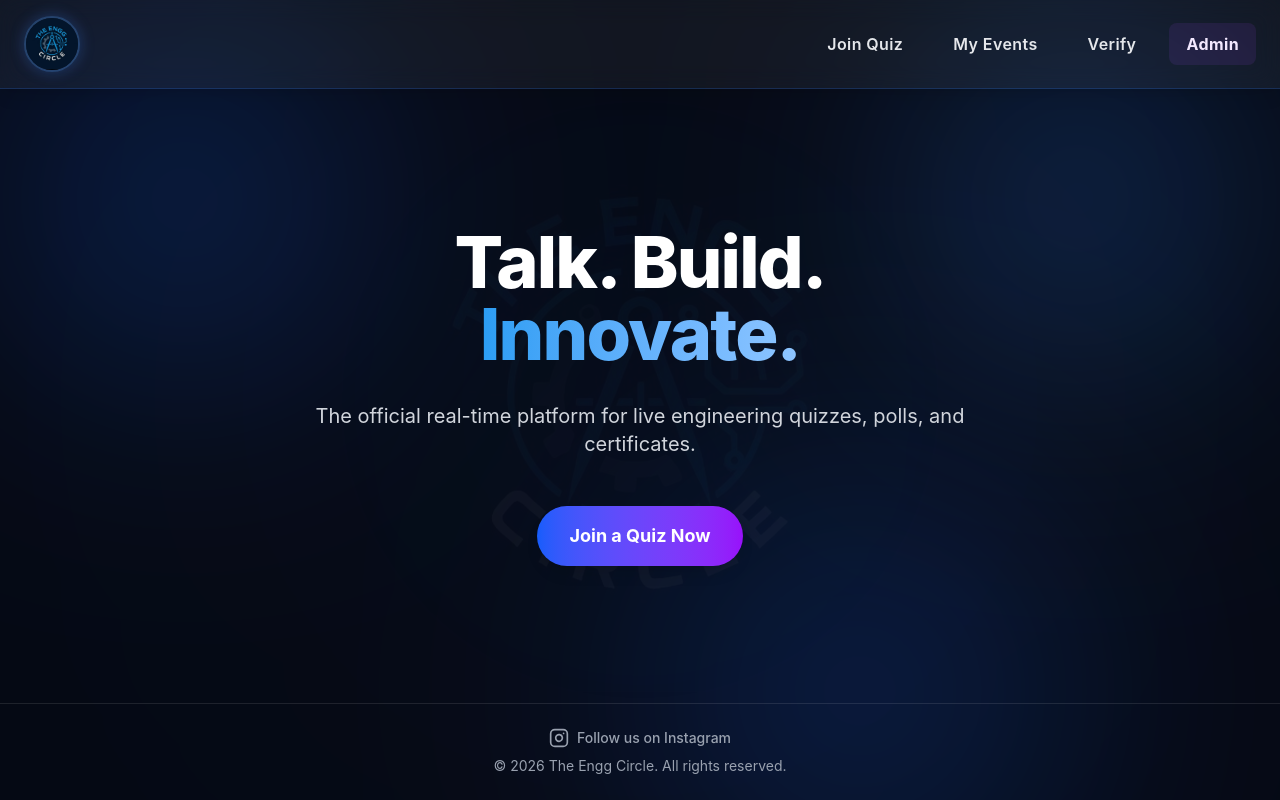
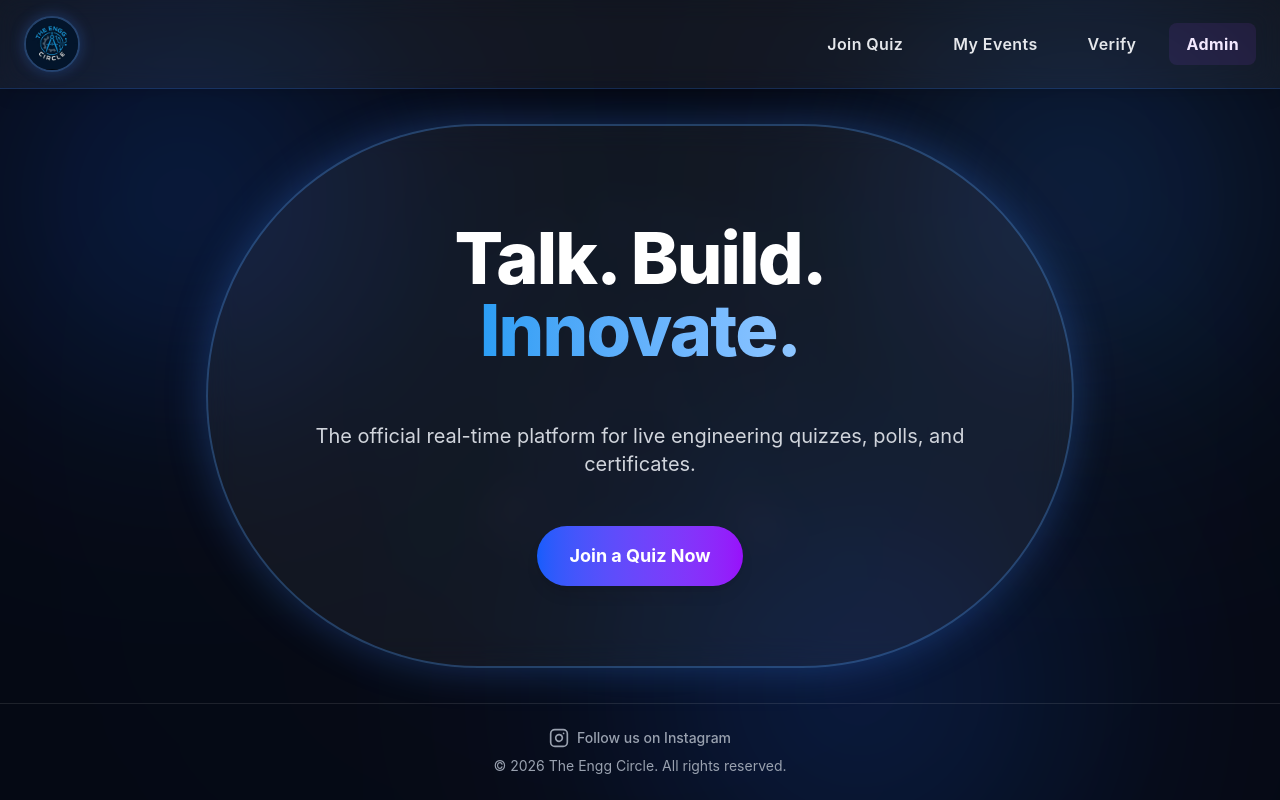
Before and after one commit to rajbabugoswami/engg-circle-app, a React app in the folder frontend/: page / in a window 1280 px wide. Built offline with nearby package versions, Linux system fonts and the light colour scheme; no server answers; the HTML template or start-up script is replaced by a standard one.

Commit message:
Match main body container style with logo aesthetic

```diff
--- a/frontend/src/pages/Home.jsx
+++ b/frontend/src/pages/Home.jsx
@@ -28,9 +28,9 @@ const Home = () => {
         </div>
       </header>
 
-      <main className="flex-grow flex items-center justify-center relative z-10 p-4">
-        <div className="text-center px-6 max-w-4xl mx-auto">
-          <h1 className="text-5xl md:text-7xl font-extrabold tracking-tight mb-8">
+      <main className="flex-grow flex items-center justify-center relative z-10 p-4 md:p-8">
+        <div className="text-center py-12 px-6 md:py-20 md:px-24 max-w-5xl mx-auto bg-white/5 backdrop-blur-lg rounded-[3rem] md:rounded-full shadow-[0_0_40px_rgba(59,130,246,0.3)] border-2 border-blue-400/30 flex flex-col justify-center items-center">
+          <h1 className="text-5xl md:text-7xl font-extrabold tracking-tight mb-8 mt-4">
             Talk. Build. <br />
             <span className="bg-clip-text text-transparent bg-gradient-to-r from-[#2a9df4] to-blue-300">Innovate.</span>
           </h1>
```
